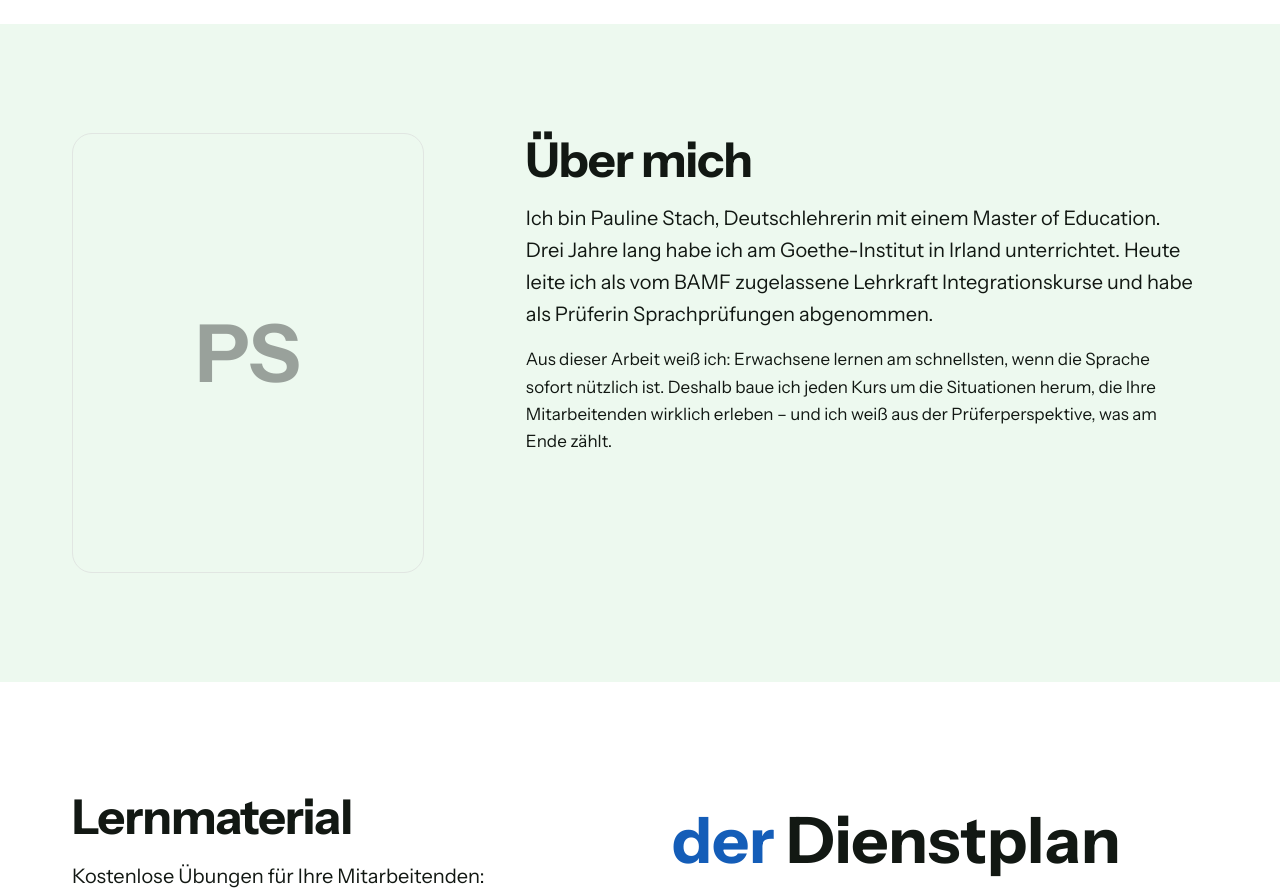
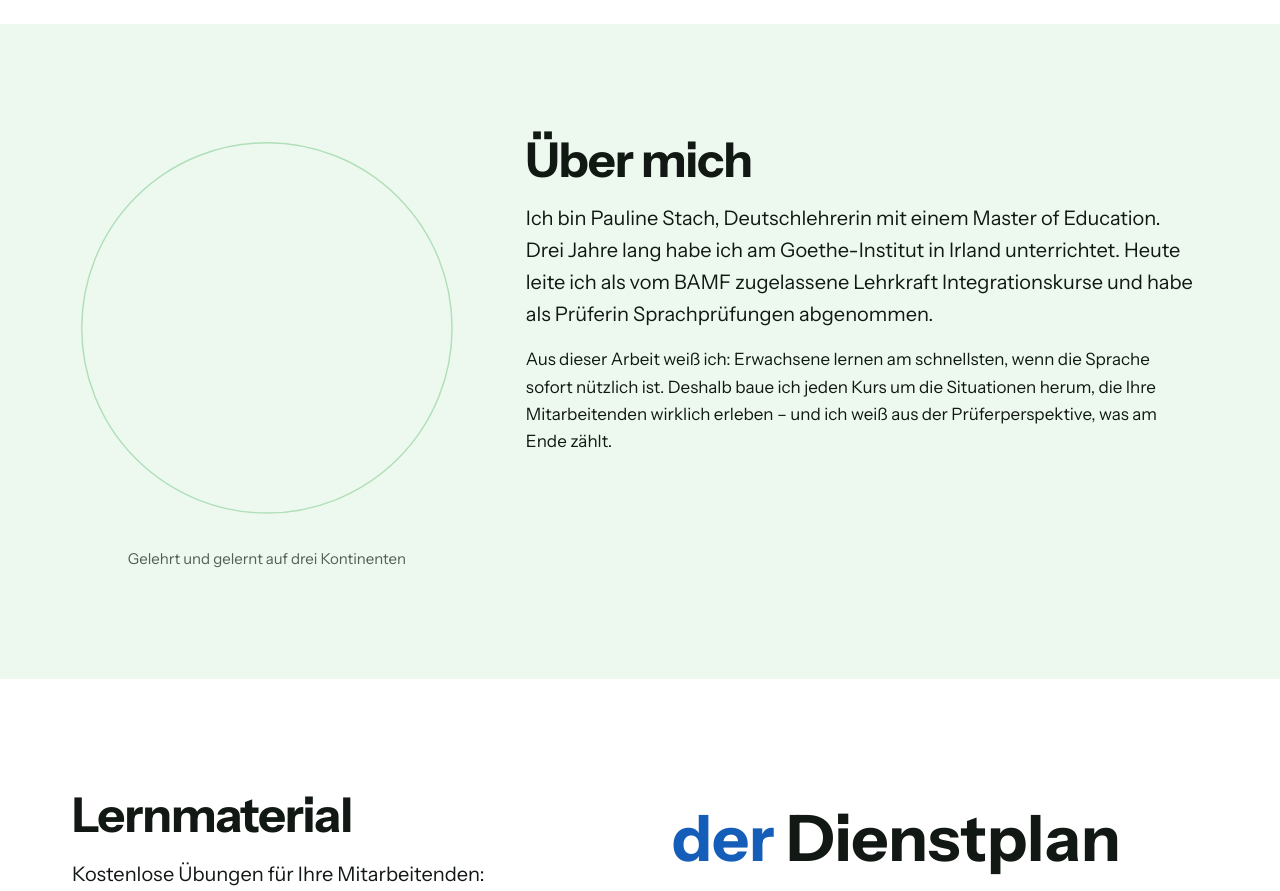
Before and after one commit to PaulineStach/paulinestachde, a Nuxt app: page / in a window 1280 px wide. Shown: the part 4400-5291 px from the top of the page. Built offline with nearby package versions, Linux system fonts and the light colour scheme.

Commit message:
feat(about): show the globe of teaching countries next to the bio
The green globe with the countries taught and studied in replaces the
portrait placeholder in the About section, right beside the career it
illustrates.

Co-Authored-By: Claude Opus 5.5 <noreply@anthropic.com>

```diff
--- a/app/assets/css/tokens/primitives.css
+++ b/app/assets/css/tokens/primitives.css
@@ -147,7 +147,6 @@
   --ref-size-wide: 76rem;
   --ref-size-control: 2.75rem;
   --ref-size-icon: 1.25rem;
-  --ref-size-portrait: 22rem;
   --ref-size-card: 15rem;
   --ref-size-card-icon: 3.5rem;
   --ref-size-globe: 30rem;
--- a/app/assets/css/tokens/semantic.css
+++ b/app/assets/css/tokens/semantic.css
@@ -138,7 +138,6 @@
   /* Sizing */
   --size-control: var(--ref-size-control);
   --size-icon: var(--ref-size-icon);
-  --size-portrait: var(--ref-size-portrait);
   --size-card: var(--ref-size-card);
   --size-card-icon: var(--ref-size-card-icon);
   --size-globe: var(--ref-size-globe);
--- a/app/pages/index.vue
+++ b/app/pages/index.vue
@@ -236,10 +236,7 @@ const steps = [
     <!-- About -->
     <section id="ueber-mich" class="section section--subtle" aria-labelledby="ueber-mich-title">
       <div class="wrap about">
-        <!-- TODO: replace with a portrait photo, e.g. <img src="/pauline-stach.jpg" alt="…"> -->
-        <div class="portrait" role="img" aria-label="Platzhalter für ein Porträtfoto">
-          <span aria-hidden="true">PS</span>
-        </div>
+        <GlobePanel class="about-globe" />
 
         <div class="about-text">
           <h2 id="ueber-mich-title">Über mich</h2>
@@ -556,18 +553,8 @@ const steps = [
   align-items: start;
 }
 
-.portrait {
-  display: grid;
-  place-items: center;
-  max-inline-size: var(--size-portrait);
-  aspect-ratio: 4 / 5;
-  border: 1px solid var(--color-border);
-  border-radius: var(--radius-card);
-  background: var(--color-surface);
-  color: var(--color-border-strong);
-  font-family: var(--font-heading);
-  font-size: var(--text-display);
-  font-weight: var(--weight-display);
+.about-globe {
+  align-self: center;
 }
 
 .about-text {
```
